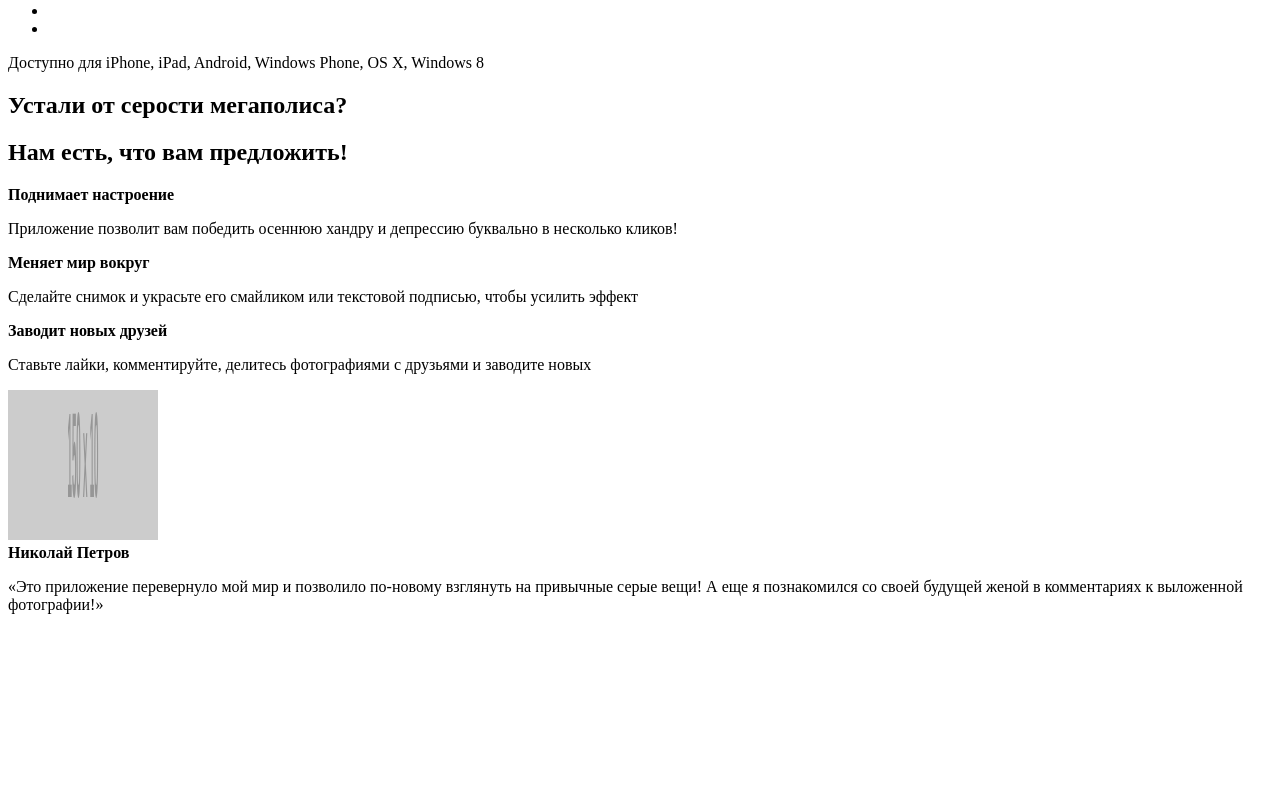
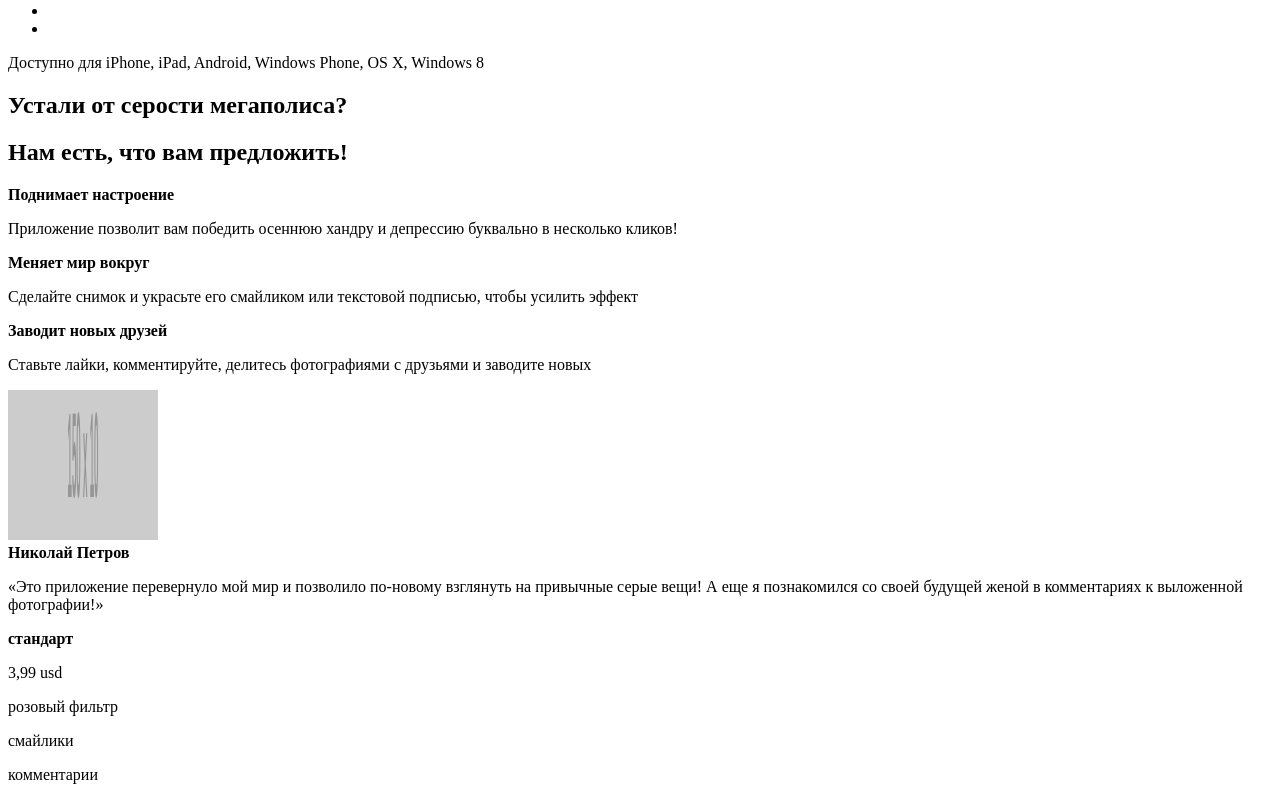
Before and after one commit to nikolaykrylov/personal_pink, a website: page index.html in a window 1280 px wide. Shown: the part 427-1227 px from the top of the page. Before the commit the page ends 1057 px from the top, so only its background shows below. Drawn offline with Linux system fonts and the light colour scheme; placeholder pictures from the web are drawn by us.

Commit message:
made html for prices section

```diff
--- a/index.html
+++ b/index.html
@@ -50,6 +50,16 @@
         <p class="app-reviews__text">«Это приложение перевернуло мой мир и позволило по-новому взглянуть на привычные серые вещи! А еще я познакомился со своей будущей женой в комментариях к выложенной фотографии!»</p>
       </section>
 
+      <section class="prices">
+        <div class="prices__header">
+          <b class="prices__title">стандарт</b>
+          <p class="prices__price">3,99 usd</p>
+        </div>
+        <p class="prices__item">розовый фильтр</p>
+        <p class="prices__item">смайлики</p>
+        <p class="prices__item">комментарии</p>
+      </section>
+
     </main>
 
   </body>
```
